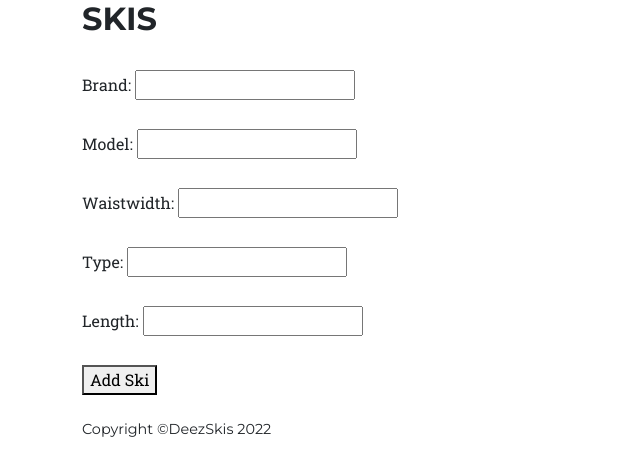
After one commit to mchase62/skisite, a Django app: page /addSki in a window 1280 px wide. The commit adds this page. Shown: the top 476 px of the page, without its empty margins (0-640 px from the left). Run offline with Django 4.2, Linux system fonts and the light colour scheme; some web fonts are replaced.

Commit message:
add/edit

```diff
--- a/Ski_Project/SkiSite/SkiSite/settings.py
+++ b/Ski_Project/SkiSite/SkiSite/settings.py
@@ -78,7 +78,7 @@ WSGI_APPLICATION = 'SkiSite.wsgi.application'
 DATABASES = {
     'default': {
         'ENGINE': 'django.db.backends.postgresql',
-        'NAME': 'skis',
+        'NAME': 'skis3',
         'USER': 'postgres',
         'PASSWORD' : 'manger',
         'HOST' : 'localhost'
--- a/Ski_Project/SkiSite/skipages/urls.py
+++ b/Ski_Project/SkiSite/skipages/urls.py
@@ -1,8 +1,12 @@
 from django.urls import path
-from .views import indexPageView, finderPageView, aboutPageView
+from .views import indexPageView, finderPageView, aboutPageView, editSkiPageView, updateSkiPageView, deleteSkiPageView, addSkiPageView
 
 urlpatterns = [
     path("", indexPageView, name = "index"),
     path("finder", finderPageView, name = "finder"),
-    path("about", aboutPageView, name = "about")
+    path("about", aboutPageView, name = "about"),
+    path("edit/<int:ski_id>/", editSkiPageView, name = 'editSki'),
+    path("updateSkis/", updateSkiPageView, name = "updateSki"),
+    path("deleteSki/<int:ski_id>/", deleteSkiPageView, name = 'deleteSki'),
+    path("addSki", addSkiPageView, name="addSki")
 ]
--- a/Ski_Project/SkiSite/skipages/views.py
+++ b/Ski_Project/SkiSite/skipages/views.py
@@ -1,5 +1,6 @@
 from django.http import HttpResponse
 from django.shortcuts import render
+from skipages.models import Skis
 
 # Create your views here.
 
@@ -10,4 +11,57 @@ def aboutPageView(request):
     return render(request, 'about.html')
 
 def finderPageView(request):
-    return render(request, 'deezskis.html')
+    data = Skis.objects.all()
+
+    context = {
+        'skis' : data,
+    }
+    return render(request, 'deezskis.html', context)
+
+def editSkiPageView(request, ski_id):
+    data = Skis.objects.get(id=ski_id)
+
+    context ={
+        'skis' : data,
+    }
+
+    return render(request, 'editski.html', context)
+
+def updateSkiPageView(request):
+    if request.method=='POST':
+        ski_id=request.POST['ski_id']
+
+        ski = Skis.objects.get(id=ski_id)
+
+        ski.brand = request.POST["brand"]
+        ski.model = request.POST["model"]
+        ski.waistwidth = request.POST["waistwidth"]
+        ski.length = request.POST.get("length")
+        ski.type = request.POST.get("type")
+
+        ski.save()
+
+    return finderPageView(request)
+
+def deleteSkiPageView(request, ski_id):
+    data = Skis.objects.get(id=ski_id)
+
+    data.delete()
+
+    return finderPageView(request)
+
+def addSkiPageView(request):
+    if request.method=='POST':
+        ski = Skis()
+
+        ski.brand = request.POST["brand"]
+        ski.model = request.POST["model"]
+        ski.waistwidth = request.POST["waistwidth"]
+        ski.length = request.POST.get("length")
+        ski.type = request.POST.get("type")
+
+        ski.save()
+
+        return finderPageView(request)
+    else:
+        return render(request, 'addSki.html')
--- /dev/null
+++ b/Ski_Project/SkiSite/templates/addSki.html
@@ -0,0 +1,38 @@
+{% extends 'base.html' %}
+{% load static %}
+{% block content %}
+
+<div class='container'>
+    <div class='text-left'>
+        <h2 class = 'section-heading text-uppercase'>Skis</h2>
+    </div>
+    <br>
+    <form name = 'form' method = 'post' action = "{% url 'addSki' %}">
+        {% csrf_token %}
+
+
+        <label for="brand">Brand:</label>
+        <input type="text" name="brand" id="brand">
+        <br><br>
+
+        <label for="model">Model:</label>
+        <input type="text" name="model" id="model">
+        <br><br>
+
+        <label for="waistwidth">Waistwidth:</label>
+        <input type="text" name="waistwidth" id="waistwidth">
+        <br><br>
+
+        <label for="model">Type:</label>
+        <input type="text" name="type" id="type">
+        <br><br>
+
+        <label for="length">Length:</label>
+        <input type="text" name="length" id="length">
+
+        <br><br>
+
+        <button type="submit">Add Ski</button>
+    </form>
+
+{% endblock %}
--- a/Ski_Project/SkiSite/templates/base.html
+++ b/Ski_Project/SkiSite/templates/base.html
@@ -21,7 +21,13 @@
                 </button>
                 <div class="collapse navbar-collapse" id="navbarResponsive">
                     <ul class="navbar-nav text-uppercase ml-auto">
+                        <li class="nav-item"><a class="nav-link js-scroll-trigger" href="{% url 'index' %}">Home</a></li>
+                    </ul>
+                    <ul class="navbar-nav text-uppercase ml-auto">
                         <li class="nav-item"><a class="nav-link js-scroll-trigger" href="{% url 'about' %}">About</a></li>
+                    </ul>
+                    <ul class="navbar-nav text-uppercase ml-auto">
+                        <li class="nav-item"><a class="nav-link js-scroll-trigger" href="{% url 'finder' %}">Inventory</a></li>
                     </ul>
                 </div>
             </div>
```
Also changed, not shown: Ski_Project/SkiSite/skipages/admin.py (+4 -4 lines), Ski_Project/SkiSite/skipages/models.py (+19 -18 lines), Ski_Project/SkiSite/templates/deezskis.html (+11 -1 lines), Ski_Project/SkiSite/templates/editski.html (added, +35 -0 lines), Ski_Project/SkiSite/SkiSite/static/img/mountain.jpg (added), Ski_Project/SkiSite/skipages/migrations/0001_initial.py.
